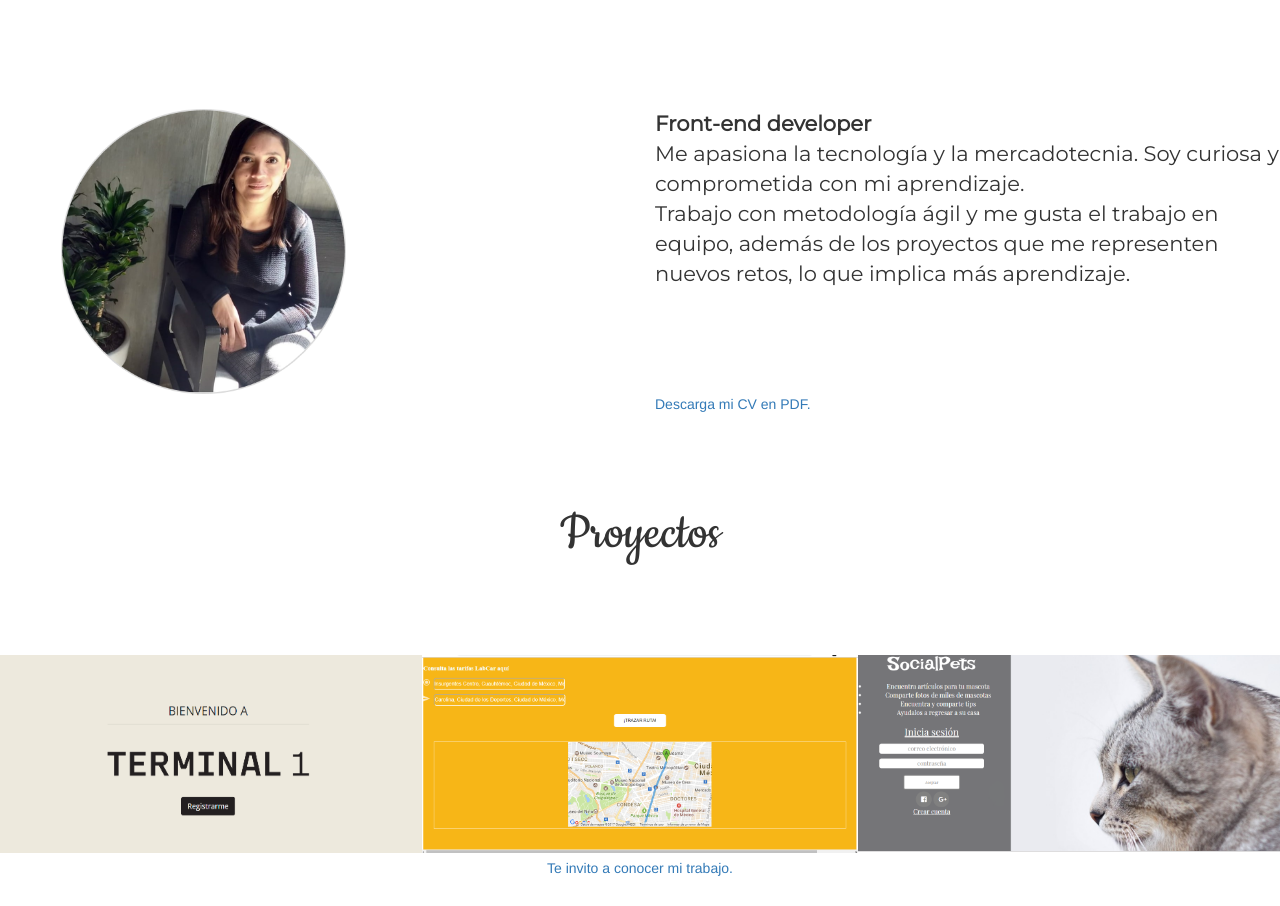
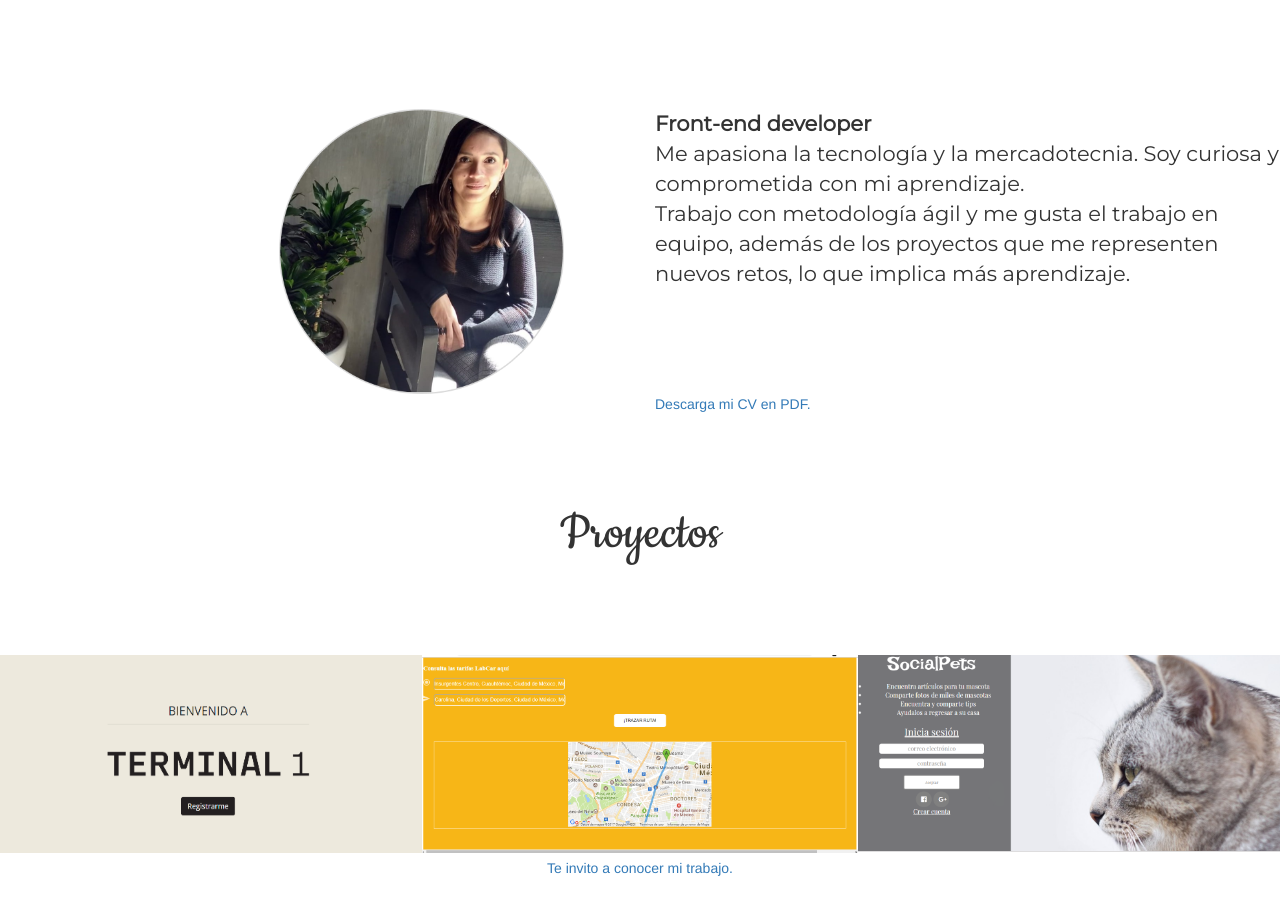
Before and after one commit to Anavzqz/Anavzqz, an Angular app: page /aboutme in a window 1280 px wide. Shown: the part 1059-1965 px from the top of the page. Built offline with nearby package versions, Linux system fonts and the light colour scheme; a web font is replaced by a local one.

Commit message:
prueba heroku

```diff
--- a/src/app/components/aboutme/aboutme.component.html
+++ b/src/app/components/aboutme/aboutme.component.html
@@ -5,10 +5,10 @@
     </div>
   </div>
   <div class="row">
-    <div class="col-lg-4 xl-6 text-center">
+    <div class="col-lg-4 offset-2 text-center">
       <img src="../../assets/Imagen_Ana_1.png" class="img" alt="Imagen Ana">
     </div>
-    <div class="col-lg-6 offset-2">
+    <div class="col-lg-6">
       <p> <b> Front-end developer</b> <br> Me apasiona la tecnología y la mercadotecnia.
         Soy curiosa y comprometida con mi aprendizaje. <br> Trabajo con metodología ágil y me gusta el
         trabajo en equipo, además de los proyectos que me representen nuevos retos, lo que implica más aprendizaje.
```
